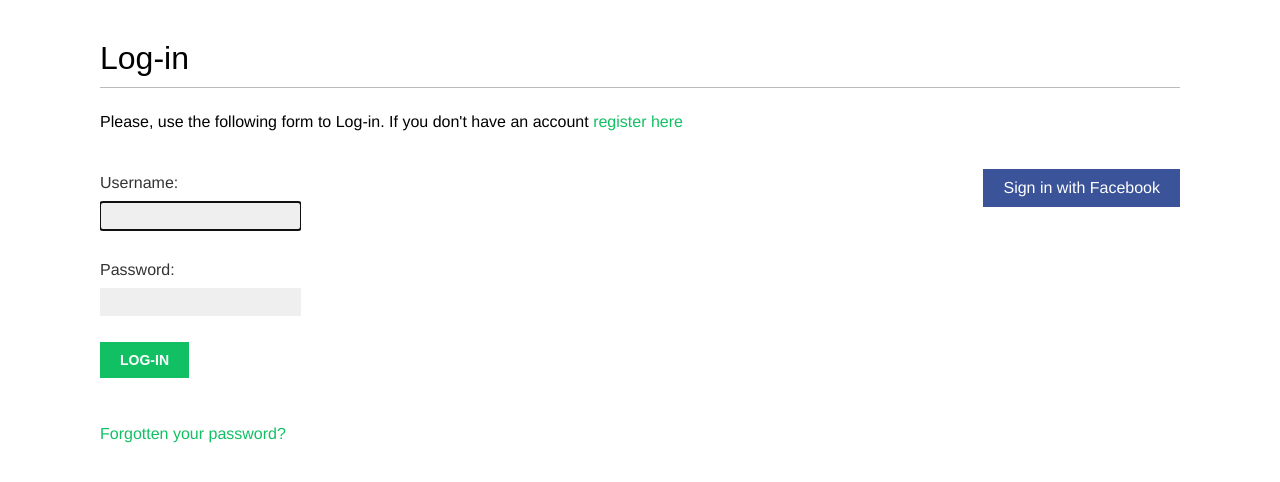
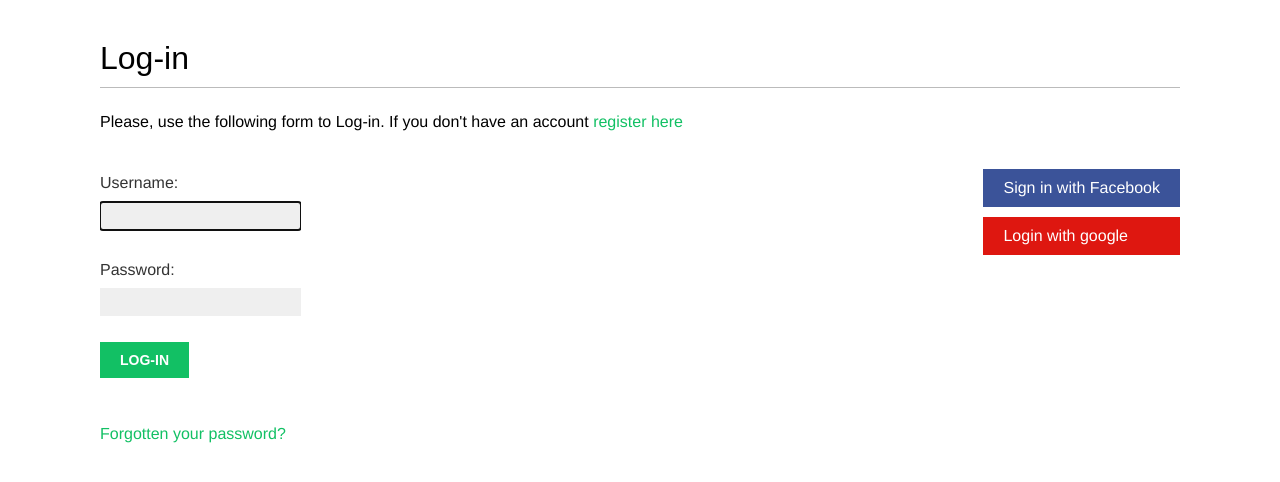
Before and after one commit to jeffersonximeness/social_network, a Django app: page /account/login/ in a window 1280 px wide. Shown: the part 47-529 px from the top of the page. Run offline with Django 3.2, Linux system fonts and the light colour scheme; some web fonts are replaced.

Commit message:
Implementando link para autenticar com google no template

```diff
--- a/account/templates/registration/login.html
+++ b/account/templates/registration/login.html
@@ -28,6 +28,7 @@
       <li class="facebook">
         <a href="{% url "social:begin" "facebook" %}">Sign in with Facebook</a>
       </li>
+      <li class="google"><a href="{% url "social:begin" "google-oauth2" %}">Login with google</a></li>
     </ul>
   </div>
 {% endblock %}
```
